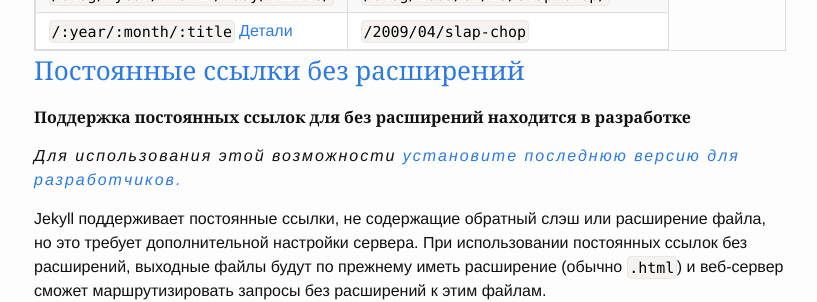
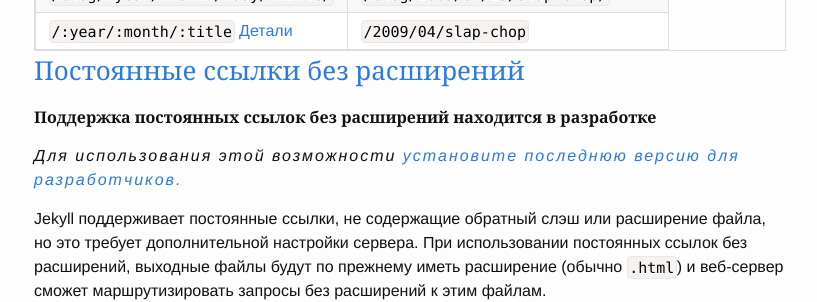
Before and after one commit to prgssr/prgssr.github.io, a Jekyll site: the page built from _documentation/18_permalinks.markdown, in a window 1280 px wide and 900 px high, scrolled down 1806 px. Shown: the part 154-456 px from the top of the window, without its empty margins (136-953 px from the left). Built offline with Jekyll 4.4.1, drawn with Linux system fonts in a browser that asks for light colours.

Commit message:
typo fix 18

```diff
--- a/_documentation/18_permalinks.markdown
+++ b/_documentation/18_permalinks.markdown
@@ -60,7 +60,7 @@
 
 ### [Постоянные ссылки без расширений](#extensionless)
 
-###### Поддержка постоянных ссылок для без расширений находится в разработке
+###### Поддержка постоянных ссылок без расширений находится в разработке
 ***Для использования этой возможности [установите последнюю версию для разработчиков.](/documentation/03_installation.html#pre-releases)***
 
 Jekyll поддерживает постоянные ссылки, не содержащие обратный слэш или расширение файла, но это требует дополнительной настройки сервера. При использовании постоянных ссылок без расширений, выходные файлы будут по прежнему иметь расширение (обычно `.html`) и веб-сервер сможет маршрутизировать запросы без расширений к этим файлам.
```
